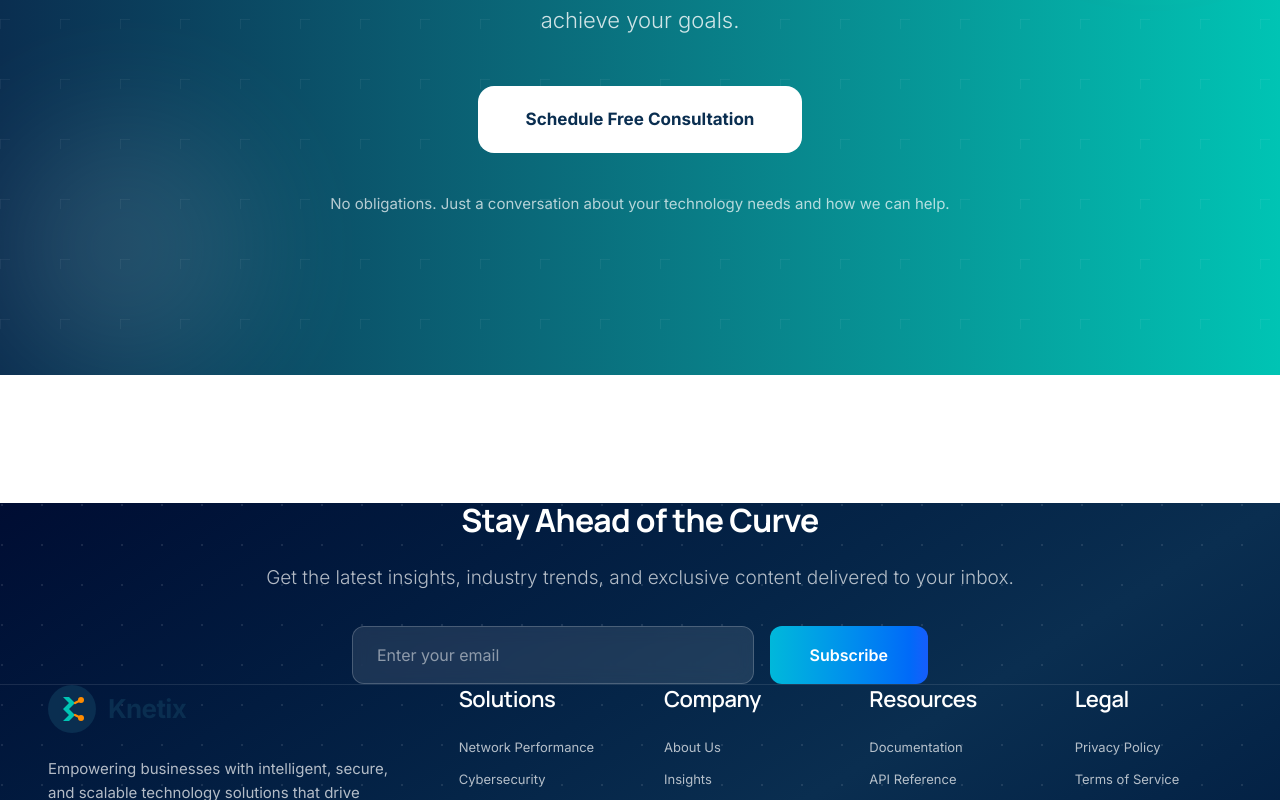
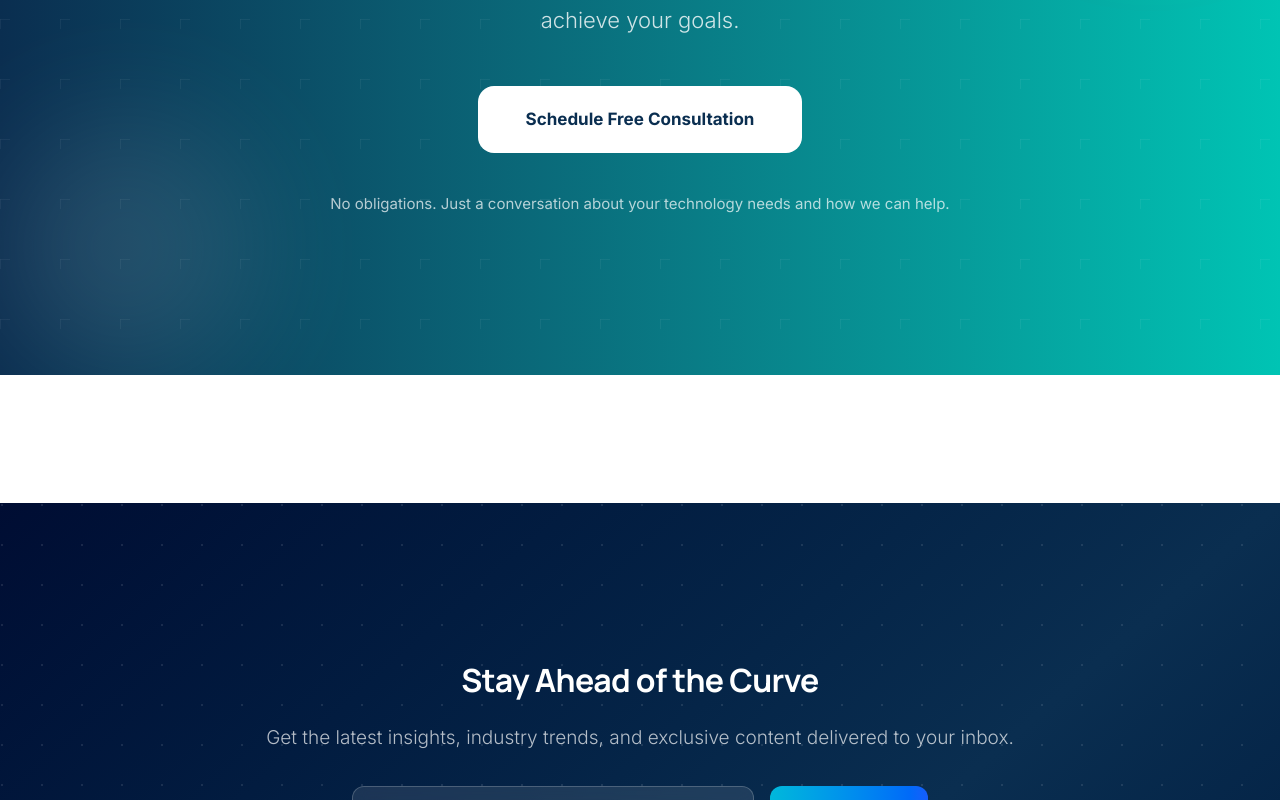
Before and after one commit to PaulWallaceATL/knetix, a Next.js app: page / in a window 1280 px wide. Shown: the part 11200-12000 px from the top of the page. Built offline with nearby package versions, Linux system fonts and the light colour scheme.

Commit message:
fix: move padding to newsletter wrapper for proper spacing

```diff
--- a/src/components/EnterpriseFooter.tsx
+++ b/src/components/EnterpriseFooter.tsx
@@ -78,8 +78,8 @@ export default function EnterpriseFooter() {
       </div>
 
       {/* Newsletter Section */}
-      <div className="relative z-10 border-b border-white/10">
-        <div className="container-clean py-32 md:py-40 lg:py-48">
+      <div className="relative z-10 border-b border-white/10 pt-24 md:pt-32 lg:pt-40 pb-24 md:pb-32 lg:pb-40">
+        <div className="container-clean">
           <motion.div
             initial={{ opacity: 0, y: 30 }}
             whileInView={{ opacity: 1, y: 0 }}
```
